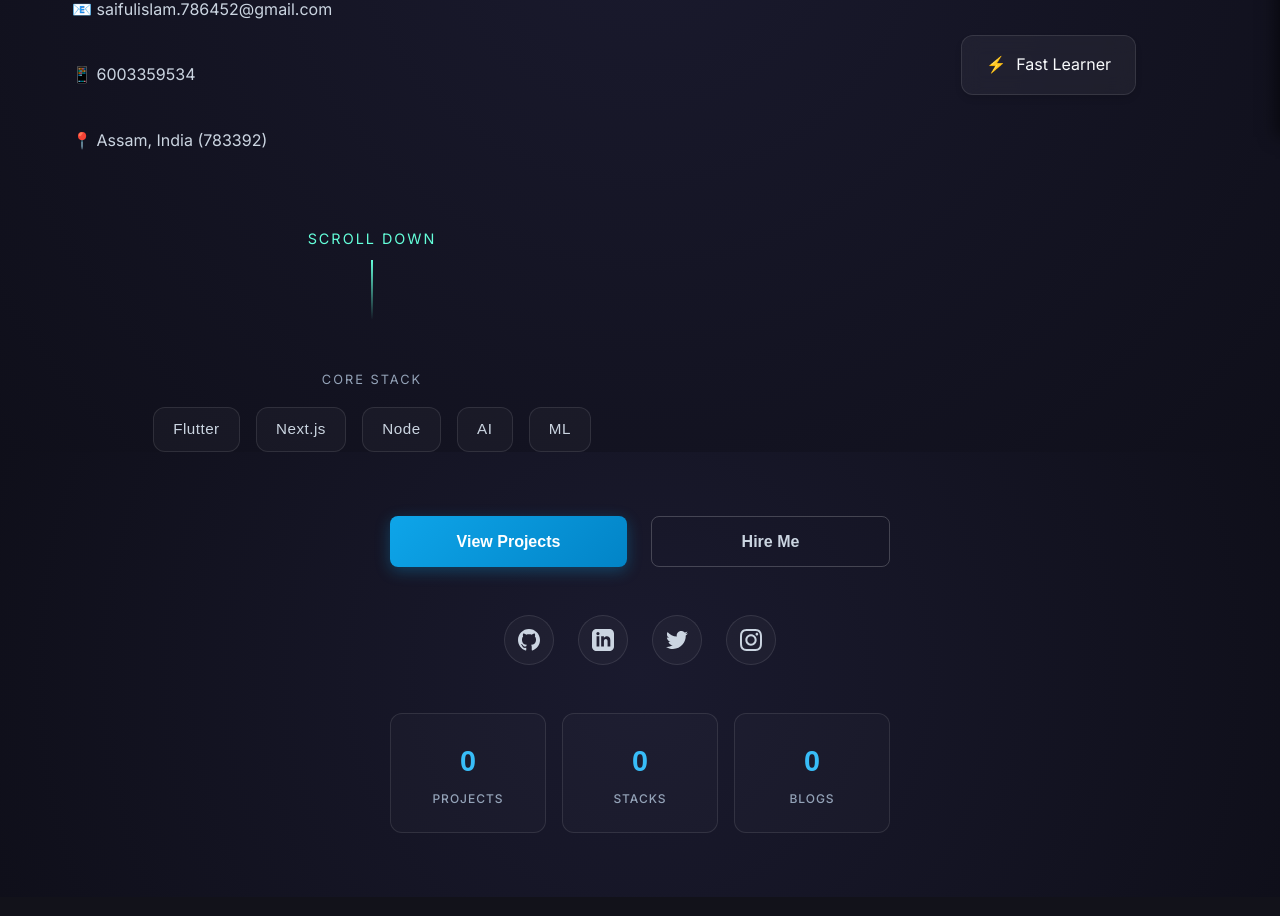
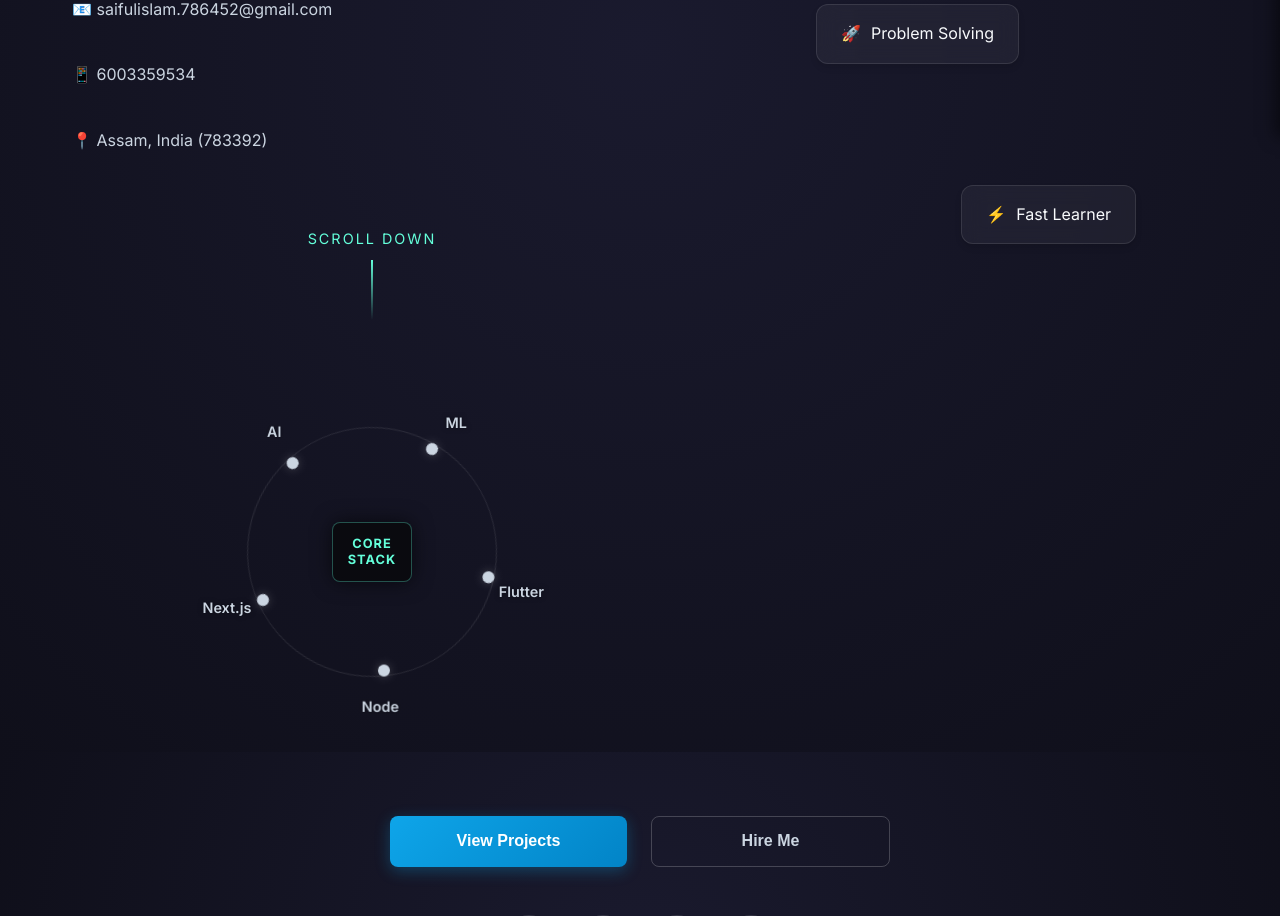
Before and after one commit to Saif325711/my-portfolio.github.io, a React (Vite) app: page / in a window 1280 px wide. Shown: the part 663-1579 px from the top of the page. Built offline with nearby package versions, Linux system fonts and the light colour scheme.

Commit message:
Update Core Stack visuals: static center hub, orbiting items, fixed visibility

```diff
--- a/src/components/Hero.css
+++ b/src/components/Hero.css
@@ -117,71 +117,171 @@
 
 /* Core Stack Styles */
 .hero-stack-section {
-    margin-top: 3rem;
-    text-align: center;
+    margin-top: 2rem;
+    display: flex;
+    flex-direction: column;
+    align-items: center;
+    position: relative;
 }
 
-.stack-heading {
-    text-transform: uppercase;
-    font-size: 0.8rem;
-    color: #94a3b8;
-    letter-spacing: 2px;
-    margin-bottom: 1rem;
+.orbit-container {
+    position: relative;
+    width: 400px;
+    height: 400px;
 }
 
-.hero-stack-row {
+.center-hub {
+    position: absolute;
+    top: 50%;
+    left: 50%;
+    transform: translate(-50%, -50%);
+    width: 80px;
+    height: 60px;
+    background: rgba(10, 10, 15, 0.95);
+    border: 1px solid rgba(100, 255, 218, 0.3);
+    border-radius: 8px;
     display: flex;
+    align-items: center;
     justify-content: center;
-    align-items: center;
-    gap: 1rem;
-    flex-wrap: wrap;
-    font-family: 'Outfit', sans-serif;
-    color: #fff;
-    font-weight: 500;
+    z-index: 10;
+    box-shadow: 0 0 20px rgba(0, 0, 0, 0.6);
 }
 
-.stack-box {
-    background: rgba(255, 255, 255, 0.03);
-    border: 1px solid rgba(255, 255, 255, 0.1);
-    padding: 0.6rem 1.2rem;
-    border-radius: 12px;
-    transition: all 0.3s cubic-bezier(0.4, 0, 0.2, 1);
-    cursor: default;
-    position: relative;
-    overflow: hidden;
-    color: #cbd5e1;
-    font-size: 0.95rem;
-    letter-spacing: 0.5px;
+.hub-text {
+    font-size: 0.8rem;
+    color: #64ffda;
+    font-weight: 700;
+    text-transform: uppercase;
+    text-align: center;
+    line-height: 1.2;
+    letter-spacing: 1px;
 }
 
-.stack-box:hover {
-    border-color: #64ffda;
-    color: #64ffda;
-    background: rgba(100, 255, 218, 0.08);
-    transform: translateY(-3px);
-    box-shadow: 0 4px 15px rgba(100, 255, 218, 0.15);
+.orbit-ring {
+    position: absolute;
+    top: 50%;
+    left: 50%;
+    width: 250px;
+    height: 250px;
+    transform: translate(-50%, -50%);
+    border: 1px solid rgba(255, 255, 255, 0.1);
+    border-radius: 50%;
+    animation: orbitRotate 20s linear infinite;
 }
 
-.stack-box::before {
-    content: '';
-    position: absolute;
-    top: 0;
-    left: -100%;
-    width: 100%;
-    height: 100%;
-    background: linear-gradient(90deg,
-            transparent,
-            rgba(255, 255, 255, 0.05),
-            transparent);
-    transition: 0.5s;
+/* Positioning items in a circle */
+/* 1: Flutter (Top) - 270deg */
+.stack-box:nth-child(1) {
+    --angle: 270deg;
 }
 
-.stack-box:hover::before {
-    left: 100%;
+/* 2: Node (Top-Right) - 342deg */
+.stack-box:nth-child(2) {
+    --angle: 342deg;
 }
+
+/* 3: Next.js (Bottom-Right) - 54deg */
+.stack-box:nth-child(3) {
+    --angle: 54deg;
+}
+
+/* 4: AI (Bottom-Left) - 126deg */
+.stack-box:nth-child(4) {
+    --angle: 126deg;
+}
+
+/* 5: ML (Left) - 198deg */
+.stack-box:nth-child(5) {
+    --angle: 198deg;
+}
+
+/* Node indices shifted because center-hub is now first child in orbit-ring?
+   Let's check JSX:
+   <div className="orbit-ring">
+      <div className="center-hub">...</div>
+      <div className="stack-box">...</div>
+   Yes, center-hub is child 1. So stack-boxes are 2 to 6.
+*/
+
+.stack-box {
+    position: absolute;
+    top: 50%;
+    left: 50%;
+    /* Rotate to angle, move out 125px (radius)
+       X-axis now points radially OUTWARD */
+    transform: translate(-50%, -50%) rotate(var(--angle)) translate(125px);
+    display: flex;
+    align-items: center;
+    justify-content: center;
+    width: 0;
+    height: 0;
+}
+
+.stack-dot {
+    width: 12px;
+    height: 12px;
+    background-color: #cbd5e1;
+    border-radius: 50%;
+    position: absolute;
+    transform: translate(-50%, -50%);
+    z-index: 5;
+    box-shadow: 0 0 10px rgba(255, 255, 255, 0.2);
+}
+
+.stack-label {
+    position: absolute;
+    font-size: 0.9rem;
+    font-weight: 600;
+    color: #cbd5e1;
+    white-space: nowrap;
+    /* Push label outward 30px, then counter-rotate to be upright */
+    transform: translate(30px, 0) rotate(calc(-1 * var(--angle)));
+    text-shadow: 0 0 5px rgba(0, 0, 0, 0.5);
+}
+
+.text-rotator {
+    display: inline-block;
+    animation: counterRotate 20s linear infinite;
+}
+
+/* inward-arrow styles removed */
+
+/* Hover effects */
+.stack-box:hover .stack-dot {
+    background-color: #64ffda;
+    box-shadow: 0 0 15px rgba(100, 255, 218, 0.6);
+}
+
+.stack-box:hover .stack-label {
+    color: #64ffda;
+}
+
+/* Arrow hover effects removed */
+
+
 
 
 /* Animations */
+@keyframes orbitRotate {
+    from {
+        transform: translate(-50%, -50%) rotate(0deg);
+    }
+
+    to {
+        transform: translate(-50%, -50%) rotate(360deg);
+    }
+}
+
+@keyframes counterRotate {
+    from {
+        transform: rotate(0deg);
+    }
+
+    to {
+        transform: rotate(-360deg);
+    }
+}
+
 .fade-in {
     animation: fadeIn 1s ease-out;
 }
--- a/src/components/Hero.jsx
+++ b/src/components/Hero.jsx
@@ -57,13 +57,33 @@ const Hero = () => {
                         </div>
 
                         <div className="hero-stack-section">
-                            <p className="stack-heading">Core Stack</p>
-                            <div className="hero-stack-row">
-                                <span className="stack-box">Flutter</span>
-                                <span className="stack-box">Next.js</span>
-                                <span className="stack-box">Node</span>
-                                <span className="stack-box">AI</span>
-                                <span className="stack-box">ML</span>
+                            <div className="orbit-container">
+                                <div className="center-hub">
+                                    <div className="hub-text">Core<br />Stack</div>
+                                </div>
+                                <div className="orbit-ring">
+
+                                    <div className="stack-box">
+                                        <div className="stack-dot"></div>
+                                        <div className="stack-label"><span className="text-rotator">Flutter</span></div>
+                                    </div>
+                                    <div className="stack-box">
+                                        <div className="stack-dot"></div>
+                                        <div className="stack-label"><span className="text-rotator">Node</span></div>
+                                    </div>
+                                    <div className="stack-box">
+                                        <div className="stack-dot"></div>
+                                        <div className="stack-label"><span className="text-rotator">Next.js</span></div>
+                                    </div>
+                                    <div className="stack-box">
+                                        <div className="stack-dot"></div>
+                                        <div className="stack-label"><span className="text-rotator">AI</span></div>
+                                    </div>
+                                    <div className="stack-box">
+                                        <div className="stack-dot"></div>
+                                        <div className="stack-label"><span className="text-rotator">ML</span></div>
+                                    </div>
+                                </div>
                             </div>
                         </div>
                     </div>
```
